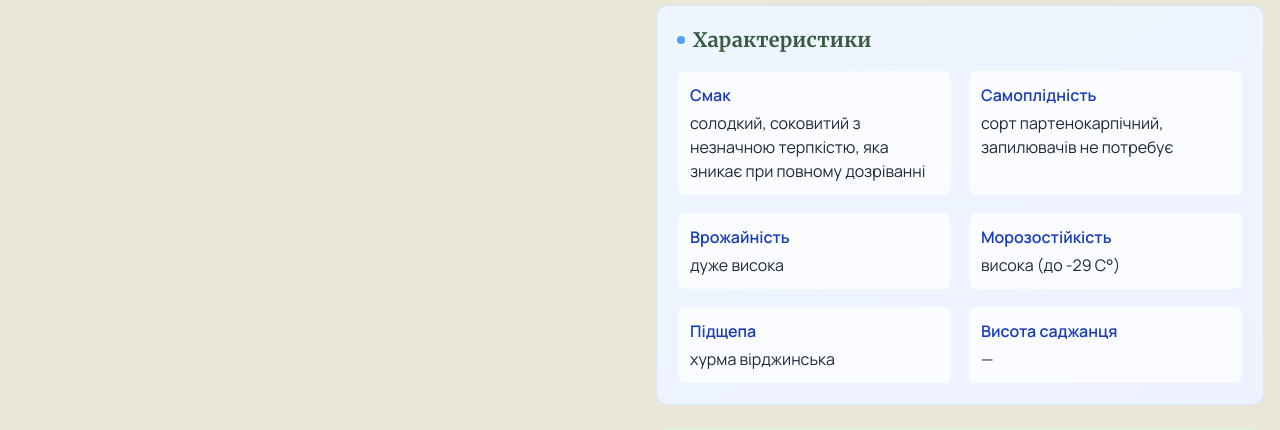
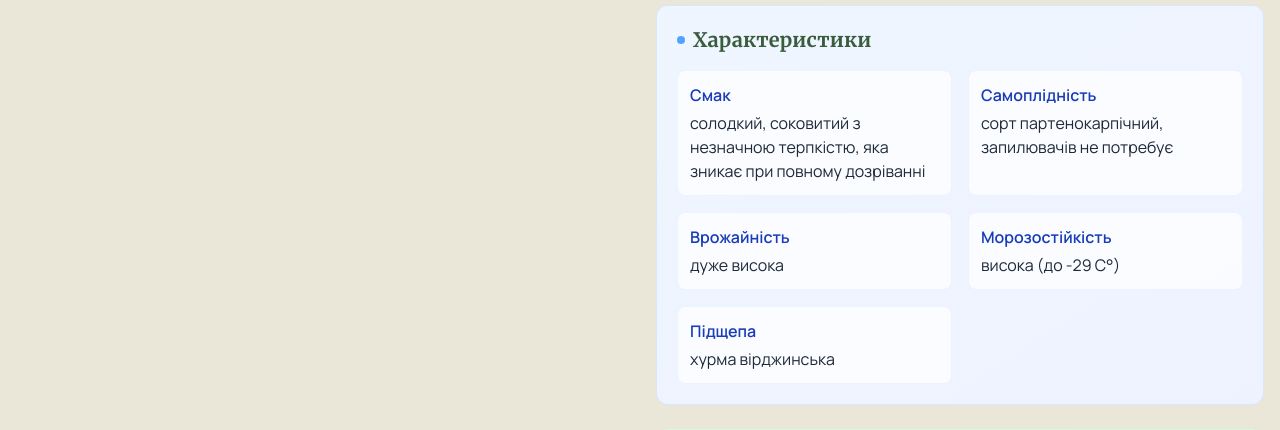
Before and after one commit to AndriiShopiak/grow-miracle, a Next.js app: page /products/1 in a window 1280 px wide. Shown: the part 590-1020 px from the top of the page. Built offline with nearby package versions, Linux system fonts and the light colour scheme.

Commit message:
feat: add conditional rendering for product details fields to improve display logic and user experience

```diff
--- a/src/components/products/DetailRight.tsx
+++ b/src/components/products/DetailRight.tsx
@@ -42,6 +42,11 @@ function BackButton() {
   );
 }
 
+// Helper function to check if a field should be rendered
+const shouldRenderField = (value: string | undefined): boolean => {
+  return value !== undefined && value.trim() !== "" && value.trim() !== "—";
+};
+
 export default function DetailRight({ item }: { item: Cultivar }) {
   const { add, items } = useCart();
   const isInCart = useMemo(() => items.some((i) => i.id === item.id), [items, item.id]);
@@ -78,6 +83,7 @@ export default function DetailRight({ item }: { item: Cultivar }) {
       </div>
 
       {/* Опис плодів */}
+      {shouldRenderField(item.fruits) && (
         <div className="bg-gradient-to-br from-amber-50 to-orange-50 rounded-xl p-5 border border-amber-200/50">
           <h3 className="text-xl font-semibold text-secondary mb-3 flex items-center gap-2">
             <span className="w-2 h-2 bg-orange-400 rounded-full"></span>
@@ -85,64 +91,85 @@ export default function DetailRight({ item }: { item: Cultivar }) {
           </h3>
           <p className="text-gray-800 leading-8 text-lg">{item.fruits}</p>
         </div>
+      )}
 
       {/* Характеристики продукту */}
+      {(shouldRenderField(item.taste) || shouldRenderField(item.selfFertility) || shouldRenderField(item.yield) || shouldRenderField(item.frostResistance) || shouldRenderField(item.rootstock) || shouldRenderField(item.height)) && (
         <div className="bg-gradient-to-br from-blue-50 to-indigo-50 rounded-xl p-5 border border-blue-200/50">
           <h3 className="text-xl font-semibold text-secondary mb-4 flex items-center gap-2">
             <span className="w-2 h-2 bg-blue-400 rounded-full"></span>
             Характеристики
           </h3>
           <dl className="grid grid-cols-1 sm:grid-cols-2 gap-4">
+          {shouldRenderField(item.taste) && (
             <div className="bg-white/70 rounded-lg p-3 border border-blue-100/50">
               <dt className="font-semibold text-blue-800 text-base mb-1">Смак</dt>
               <dd className="text-gray-800 text-base">{item.taste}</dd>
             </div>
+          )}
+          {shouldRenderField(item.selfFertility) && (
             <div className="bg-white/70 rounded-lg p-3 border border-blue-100/50">
               <dt className="font-semibold text-blue-800 text-base mb-1">Самоплідність</dt>
               <dd className="text-gray-800 text-base">{item.selfFertility}</dd>
             </div>
+          )}
+          {shouldRenderField(item.yield) && (
             <div className="bg-white/70 rounded-lg p-3 border border-blue-100/50">
               <dt className="font-semibold text-blue-800 text-base mb-1">Врожайність</dt>
               <dd className="text-gray-800 text-base">{item.yield}</dd>
             </div>
+          )}
+          {shouldRenderField(item.frostResistance) && (
             <div className="bg-white/70 rounded-lg p-3 border border-blue-100/50">
               <dt className="font-semibold text-blue-800 text-base mb-1">Морозостійкість</dt>
               <dd className="text-gray-800 text-base">{item.frostResistance}</dd>
             </div>
+          )}
+          {shouldRenderField(item.rootstock) && (
             <div className="bg-white/70 rounded-lg p-3 border border-blue-100/50">
               <dt className="font-semibold text-blue-800 text-base mb-1">Підщепа</dt>
               <dd className="text-gray-800 text-base">{item.rootstock}</dd>
             </div>
+          )}
+          {shouldRenderField(item.height) && (
             <div className="bg-white/70 rounded-lg p-3 border border-blue-100/50">
               <dt className="font-semibold text-blue-800 text-base mb-1">Висота саджанця</dt>
               <dd className="text-gray-800 text-base">{item.height}</dd>
             </div>
+          )}
           </dl>
         </div>
+      )}
 
       {/* Особливості вирощування */}
+      {(shouldRenderField(item.cultivation.planting) || shouldRenderField(item.cultivation.care) || shouldRenderField(item.cultivation.bearingPeriod)) && (
         <div className="bg-gradient-to-br from-green-50 to-emerald-50 rounded-xl p-5 border border-green-200/50">
           <h3 className="text-xl font-semibold text-secondary mb-4 flex items-center gap-2">
             <span className="w-2 h-2 bg-green-400 rounded-full"></span>
             Особливості вирощування
           </h3>
           <div className="space-y-3">
+          {shouldRenderField(item.cultivation.planting) && (
             <div className="bg-white/70 rounded-lg p-3 border border-green-100/50">
               <span className="font-semibold text-green-800 text-base">Посадка:</span>
               <p className="text-gray-800 text-base mt-1">{item.cultivation.planting}</p>
             </div>
+          )}
+          {shouldRenderField(item.cultivation.care) && (
             <div className="bg-white/70 rounded-lg p-3 border border-green-100/50">
               <span className="font-semibold text-green-800 text-base">Догляд:</span>
               <p className="text-gray-800 text-base mt-1">{item.cultivation.care}</p>
             </div>
+          )}
+          {shouldRenderField(item.cultivation.bearingPeriod) && (
             <div className="bg-white/70 rounded-lg p-3 border border-green-100/50">
               <span className="font-semibold text-green-800 text-base">Період плодоношення:</span>
               <p className="text-gray-800 text-base mt-1">{item.cultivation.bearingPeriod}</p>
             </div>
+          )}
           </div>
-
-
         </div>
+      )}
 
       {/* Кнопки дій */}
       <div className="bg-gradient-to-r from-gray-50 to-slate-50 rounded-xl p-5 border border-gray-200/50">
```
Lines whose indentation alone changed are shown as unchanged.
